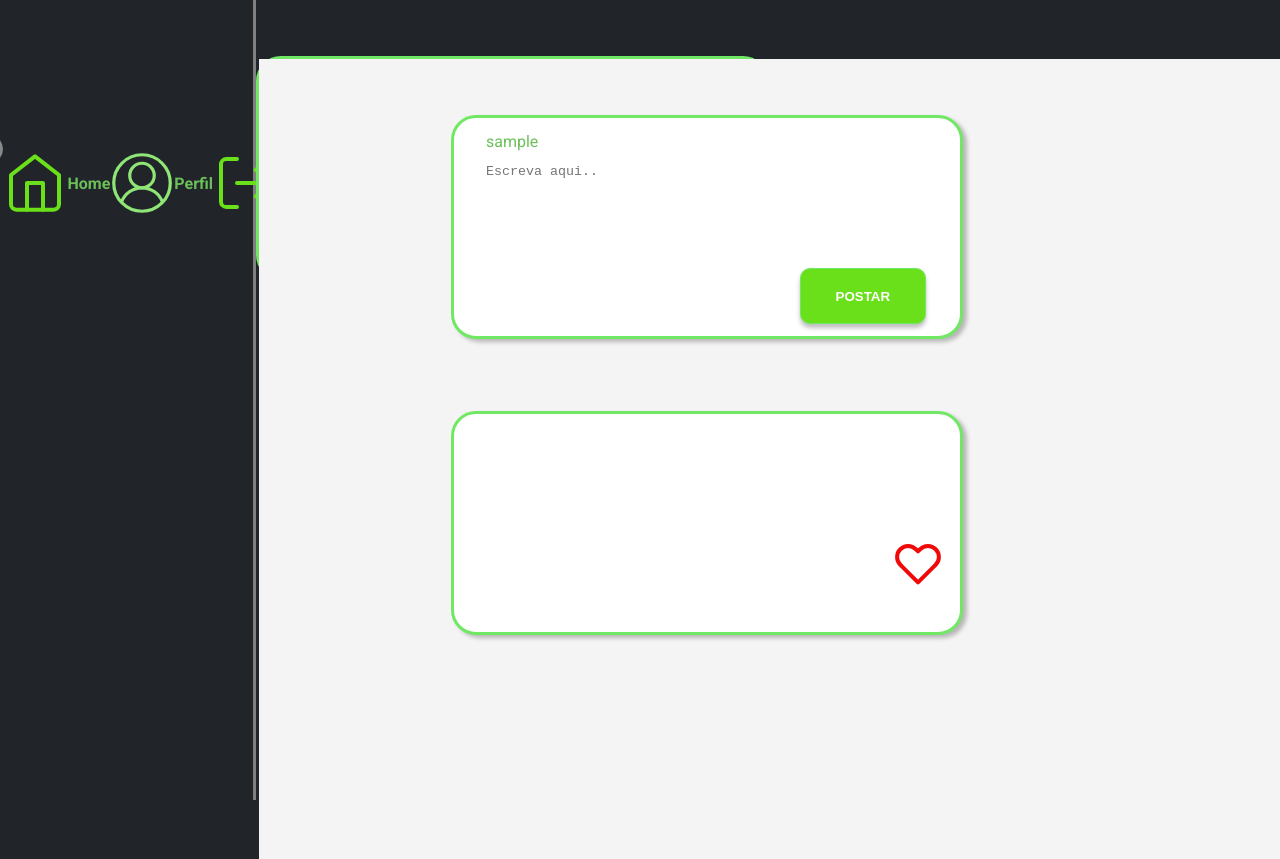
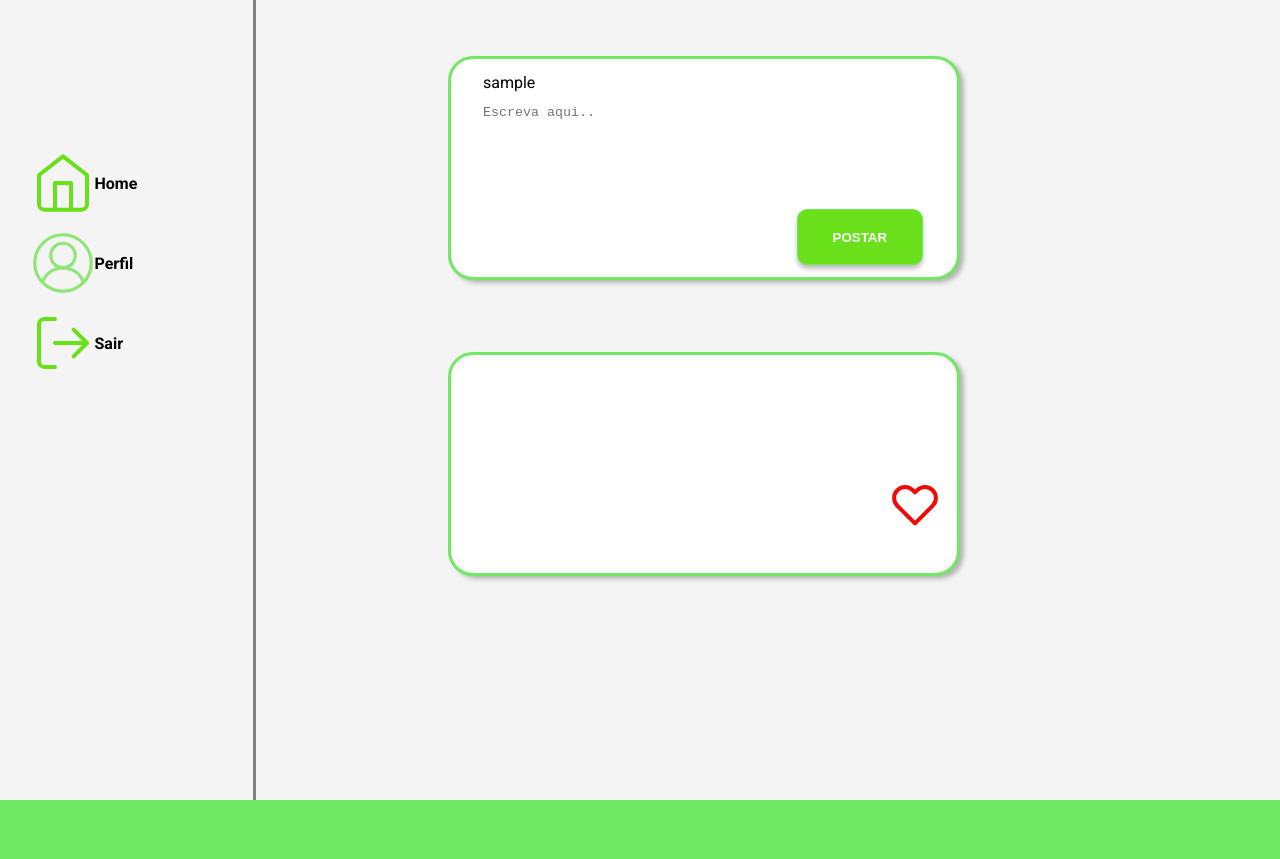
Before and after one commit to matix0/hackathonTime1, a React (Create React App) app in the folder app/: page / in a window 1280 px wide. After the commit the page ends 800 px from the top, so only its background shows below. Built offline with nearby package versions, Linux system fonts and the light colour scheme; no server answers; sample sign-in values are in the browser's storage.

Commit message:
fix postbox

```diff
--- a/app/src/pages/mainPage/mainPage.tsx
+++ b/app/src/pages/mainPage/mainPage.tsx
@@ -114,9 +114,10 @@ const MainPage = () => {
 
   return (
     <div className="container">
-      <ThemeProvider theme={theme === "light" ? lightTheme : darkTheme}>
+      {/* <ThemeProvider theme={theme === "light" ? lightTheme : darkTheme}>
         <GlobalStyle />
-        <LateralBar>
+        <LateralBar> */}
+      <div className="lateralBar">
         <div className="infoBox">
           <div className="nameBox">
             {name}
@@ -125,14 +126,14 @@ const MainPage = () => {
           </div>
         </div>
         <div className="optionsBox">
-            <Switch
+          {/* <Switch
             className="switch"
             onChange={() => {
               changeTheme();
             }}
             checked={theme === "dark"}
             uncheckedIcon
-            />
+          /> */}
           <div className="svgBtn">
             <img src={home} alt="home" />
             <p>Home</p>
@@ -156,9 +157,10 @@ const MainPage = () => {
             <p>Sair</p>
           </div>
         </div>
-        </LateralBar>
-      <PostBoxStyle>
-        <InputBox>
+      </div>
+      {/* </LateralBar> */}
+      {/* <PostBoxStyle> */}
+      {/* <InputBox> */}
       <div className="postBox">
         <InputFeed />
         <div className="scrollBox">
@@ -173,9 +175,9 @@ const MainPage = () => {
             ))}
         </div>
       </div>
-        </InputBox>
-      </PostBoxStyle>
-      </ThemeProvider>
+      {/* </InputBox> */}
+      {/* </PostBoxStyle> */}
+      {/* </ThemeProvider> */}
     </div>
   );
 };
--- a/app/src/pages/mainPage/style.css
+++ b/app/src/pages/mainPage/style.css
@@ -4,7 +4,7 @@
   display: flex;
   flex-direction: row;
 }
-/* .lateralBar {
+.lateralBar {
   display: flex;
   flex-direction: column;
   background-color: #f4f4f4;
@@ -12,7 +12,7 @@
   border-right-color: #808080;
   height: 100vh;
   width: 20vw;
-} */
+}
 
 .postBox {
   display: flex;
@@ -46,7 +46,7 @@
 .optionsBox {
   display: flex;
   align-self: center;
-  flex-direction: row;
+  flex-direction: column;
   justify-content: center;
   align-items: center;
   margin-top: 7vh;
```
Lines whose indentation alone changed are shown as unchanged.
